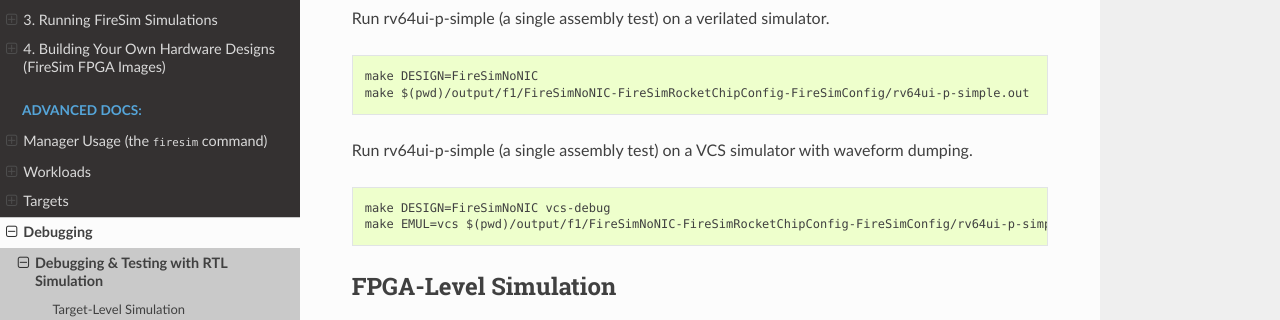
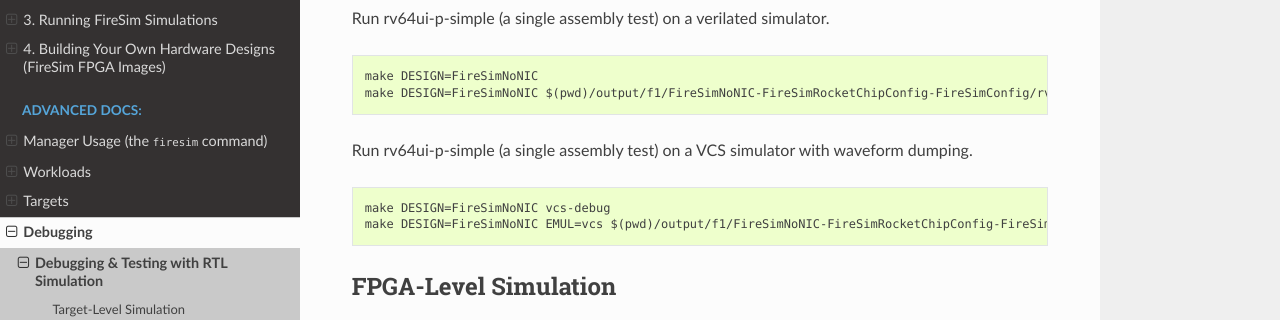
Before and after one commit to firesim/firesim, a Sphinx documentation site: the page built from docs/Advanced-Usage/Debugging/RTL-Simulation.rst, in a window 1280 px wide and 900 px high, scrolled down 1835 px. Shown: the part 191-511 px from the top of the window. Built offline with Sphinx 7.4.7 and the Read the Docs theme 2.0.0, drawn with Linux system fonts in a browser that asks for light colours.

Commit message:
Added DESIGN to RTL simulation docs for clarity

```diff
--- a/docs/Advanced-Usage/Debugging/RTL-Simulation.rst
+++ b/docs/Advanced-Usage/Debugging/RTL-Simulation.rst
@@ -109,7 +109,7 @@
 ::
 
     make DESIGN=FireSimNoNIC
-    make $(pwd)/output/f1/FireSimNoNIC-FireSimRocketChipConfig-FireSimConfig/rv64ui-p-simple.out
+    make DESIGN=FireSimNoNIC $(pwd)/output/f1/FireSimNoNIC-FireSimRocketChipConfig-FireSimConfig/rv64ui-p-simple.out
 
 Run rv64ui-p-simple (a single assembly test) on a VCS simulator with waveform dumping.
 
@@ -117,7 +117,7 @@
 
 
     make DESIGN=FireSimNoNIC vcs-debug
-    make EMUL=vcs $(pwd)/output/f1/FireSimNoNIC-FireSimRocketChipConfig-FireSimConfig/rv64ui-p-simple.vpd
+    make DESIGN=FireSimNoNIC EMUL=vcs $(pwd)/output/f1/FireSimNoNIC-FireSimRocketChipConfig-FireSimConfig/rv64ui-p-simple.vpd
 
 
 FPGA-Level Simulation
```
